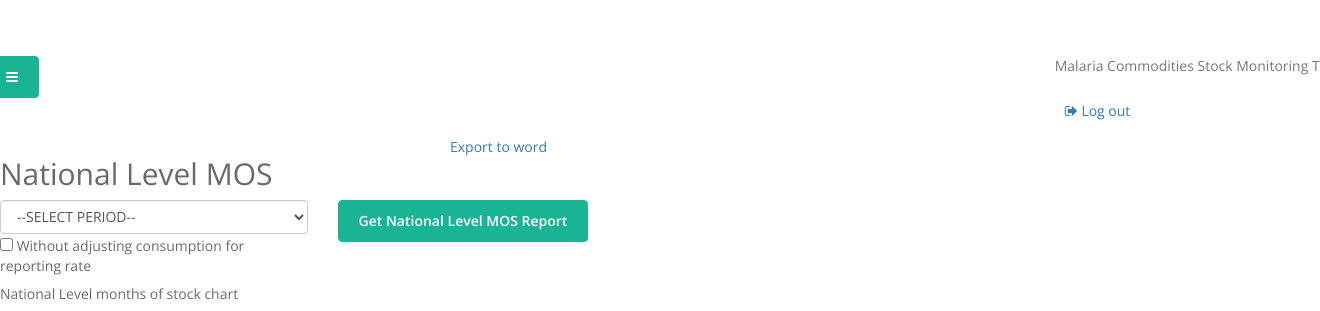
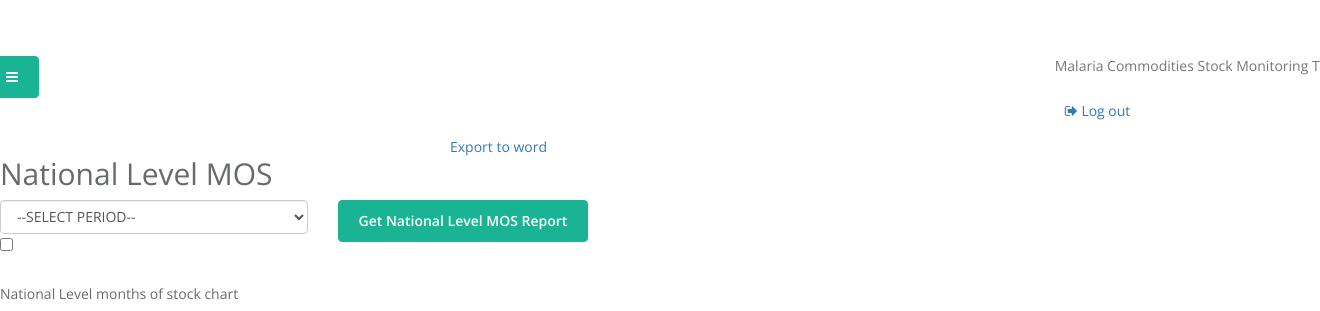
Before and after one commit to urandu/msh, a CodeIgniter app: the page made by application/views/national_mos.php in a window 1320 px wide; the page is wider, and only the part inside the window is pictured. Shown: the part 219-530 px from the top of that part. Run offline with CodeIgniter, Linux system fonts and the light colour scheme; data that the repository does not hold is empty; some libraries are stand-ins or nearby versions.

Commit message:
slight change

```diff
--- a/application/views/national_mos.php
+++ b/application/views/national_mos.php
@@ -35,8 +35,7 @@
 
                     <?php endforeach; ?>
                 </select>
-                <input type="checkbox" style="text-color:white" name="no_reporting_rate" value="true"> Without adjusting consumption for reporting rate
-        </div>
+                <input type="checkbox" name="no_reporting_rate" value="true"><span style="color:white"> Without adjusting consumption for reporting rate</span>        </div>
         <div class="col-lg-3">
             <input class="btn btn-primary" type="submit" value="Get National Level MOS Report">
             </form>
```
